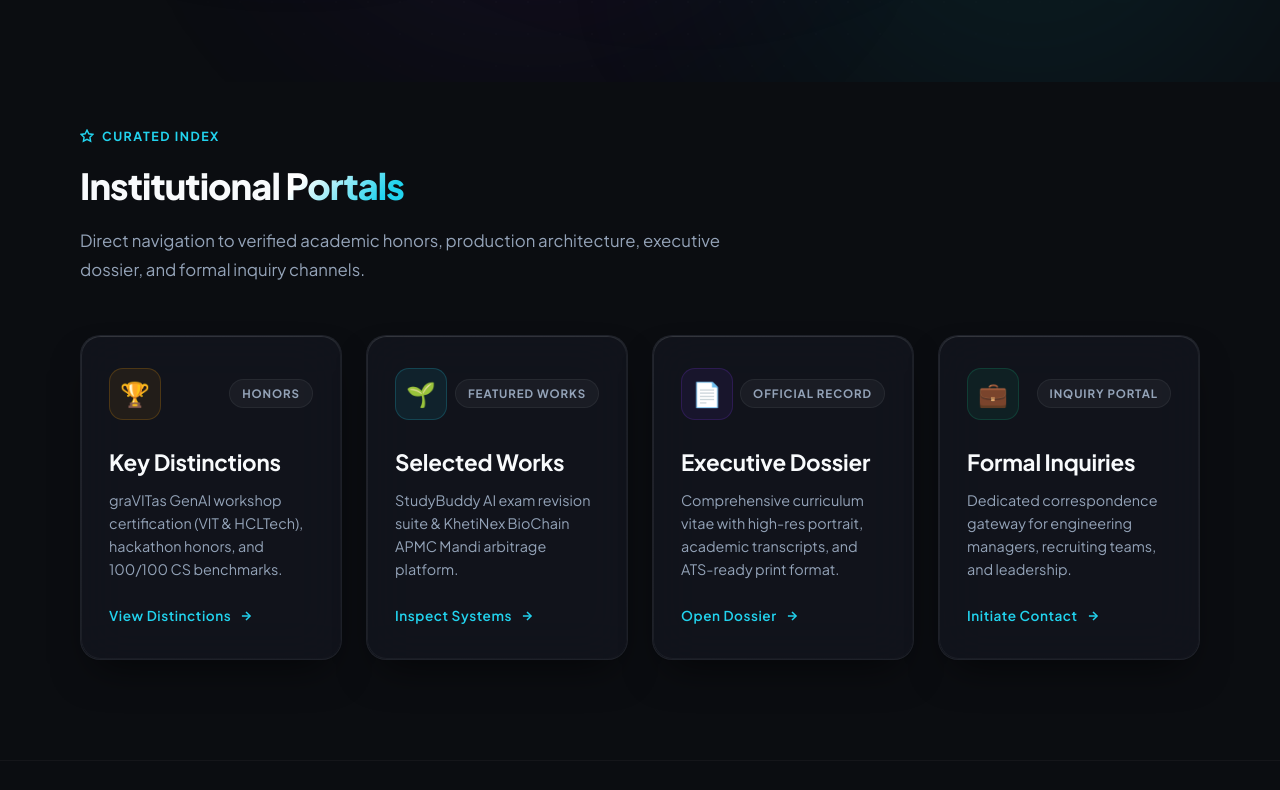
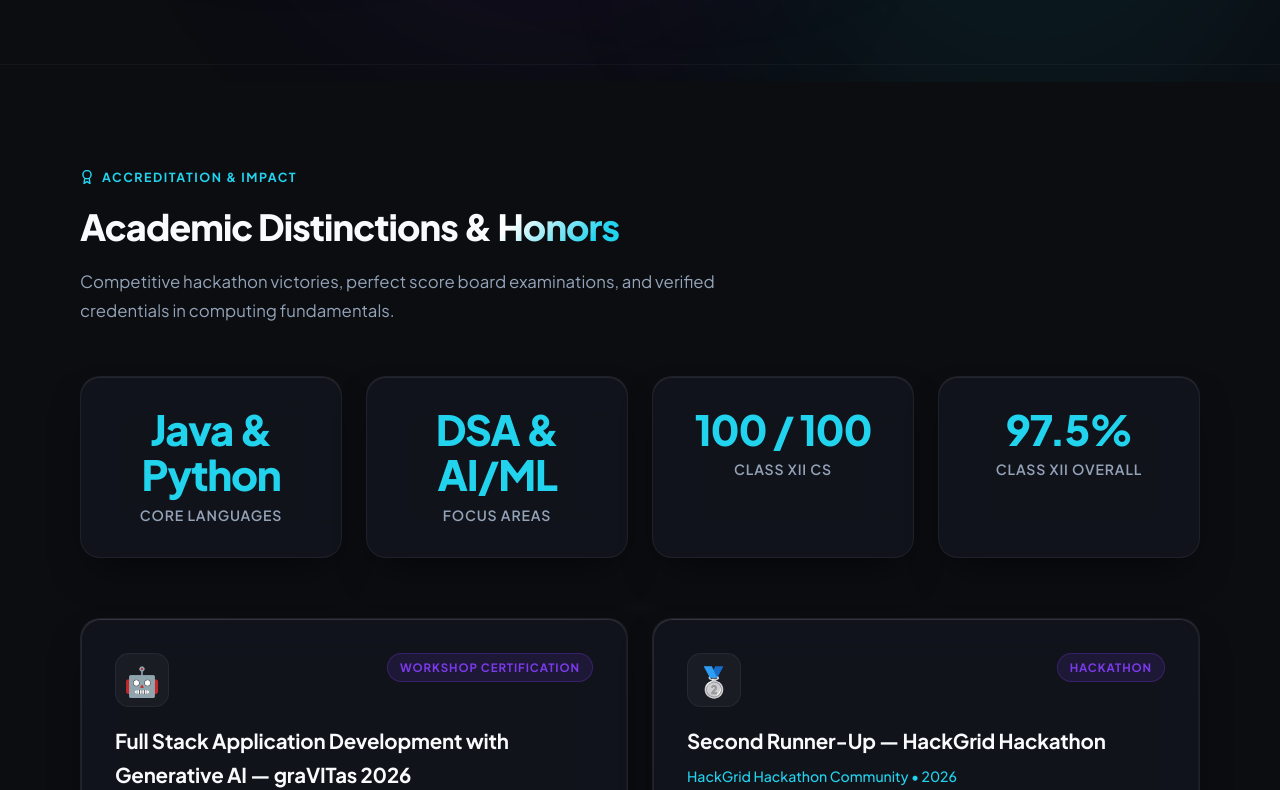
Before and after one commit to avishisrivastava8127-web/avishi_portfolio, a website: page index.html in a window 1280 px wide. Shown: the part 718-1508 px from the top of the page. Drawn offline with Linux system fonts and the light colour scheme.

Commit message:
feat: remove Launchpad section and nav links

```diff
--- a/index.html
+++ b/index.html
@@ -52,7 +52,6 @@
 
         <ul class="nav-links" id="navLinks">
           <li><a href="#intro" class="active">Intro</a></li>
-          <li><a href="#launchpad">Launchpad</a></li>
           <li><a href="#achievements">Achievements</a></li>
           <li><a href="#projects">Projects Built</a></li>
           <li><a href="#resume">Photo Resume</a></li>
@@ -133,98 +132,6 @@
             </div>
           </div>
 
-        </div>
-      </div>
-    </section>
-
-    <!-- ==========================================================================
-         START PAGE INTERACTIVE HUBS (LAUNCHPAD TILES)
-         ========================================================================== -->
-    <section class="start-hub-section" id="launchpad">
-      <div class="container">
-        <div class="section-header">
-          <div class="section-label">
-            <svg width="14" height="14" viewBox="0 0 24 24" fill="none" stroke="currentColor" stroke-width="2.5"><polygon points="12 2 15.09 8.26 22 9.27 17 14.14 18.18 21.02 12 17.77 5.82 21.02 7 14.14 2 9.27 8.91 8.26 12 2"/></svg>
-            Curated Index
-          </div>
-          <h2 class="section-title">Institutional <span class="editorial-serif">Portals</span></h2>
-          <p class="section-desc">
-            Direct navigation to verified academic honors, production architecture, executive dossier, and formal inquiry channels.
-          </p>
-        </div>
-
-        <div class="launchpad-grid">
-          <!-- Hub 1: Achievements -->
-          <a href="#achievements" class="hub-card achievements-hub">
-            <div class="hub-top">
-              <div class="hub-icon-wrapper">🏆</div>
-              <span class="hub-tag">Honors</span>
-            </div>
-            <div>
-              <h3 class="hub-title">Key Distinctions</h3>
-              <p class="hub-description">
-                graVITas GenAI workshop certification (VIT &amp; HCLTech), hackathon honors, and 100/100 CS benchmarks.
-              </p>
-            </div>
-            <div class="hub-arrow">
-              <span>View Distinctions</span>
-              <svg width="14" height="14" viewBox="0 0 24 24" fill="none" stroke="currentColor" stroke-width="2.5"><path d="M5 12h14"/><path d="m12 5 7 7-7 7"/></svg>
-            </div>
-          </a>
-
-          <!-- Hub 2: Projects Built -->
-          <a href="#projects" class="hub-card projects-hub">
-            <div class="hub-top">
-              <div class="hub-icon-wrapper">🌱</div>
-              <span class="hub-tag">Featured Works</span>
-            </div>
-            <div>
-              <h3 class="hub-title">Selected Works</h3>
-              <p class="hub-description">
-                StudyBuddy AI exam revision suite &amp; KhetiNex BioChain APMC Mandi arbitrage platform.
-              </p>
-            </div>
-            <div class="hub-arrow">
-              <span>Inspect Systems</span>
-              <svg width="14" height="14" viewBox="0 0 24 24" fill="none" stroke="currentColor" stroke-width="2.5"><path d="M5 12h14"/><path d="m12 5 7 7-7 7"/></svg>
-            </div>
-          </a>
-
-          <!-- Hub 3: Photo Resume -->
-          <a href="#resume" class="hub-card resume-hub">
-            <div class="hub-top">
-              <div class="hub-icon-wrapper">📄</div>
-              <span class="hub-tag">Official Record</span>
-            </div>
-            <div>
-              <h3 class="hub-title">Executive Dossier</h3>
-              <p class="hub-description">
-                Comprehensive curriculum vitae with high-res portrait, academic transcripts, and ATS-ready print format.
-              </p>
-            </div>
-            <div class="hub-arrow">
-              <span>Open Dossier</span>
-              <svg width="14" height="14" viewBox="0 0 24 24" fill="none" stroke="currentColor" stroke-width="2.5"><path d="M5 12h14"/><path d="m12 5 7 7-7 7"/></svg>
-            </div>
-          </a>
-
-          <!-- Hub 4: Contact for Hiring -->
-          <a href="#contact" class="hub-card contact-hub">
-            <div class="hub-top">
-              <div class="hub-icon-wrapper">💼</div>
-              <span class="hub-tag">Inquiry Portal</span>
-            </div>
-            <div>
-              <h3 class="hub-title">Formal Inquiries</h3>
-              <p class="hub-description">
-                Dedicated correspondence gateway for engineering managers, recruiting teams, and leadership.
-              </p>
-            </div>
-            <div class="hub-arrow">
-              <span>Initiate Contact</span>
-              <svg width="14" height="14" viewBox="0 0 24 24" fill="none" stroke="currentColor" stroke-width="2.5"><path d="M5 12h14"/><path d="m12 5 7 7-7 7"/></svg>
-            </div>
-          </a>
         </div>
       </div>
     </section>
@@ -562,7 +469,6 @@
         </div>
         <ul class="footer-nav">
           <li><a href="#intro">Intro</a></li>
-          <li><a href="#launchpad">Launchpad</a></li>
           <li><a href="#achievements">Achievements</a></li>
           <li><a href="#projects">Projects Built</a></li>
           <li><a href="#resume">Photo Resume</a></li>
```
